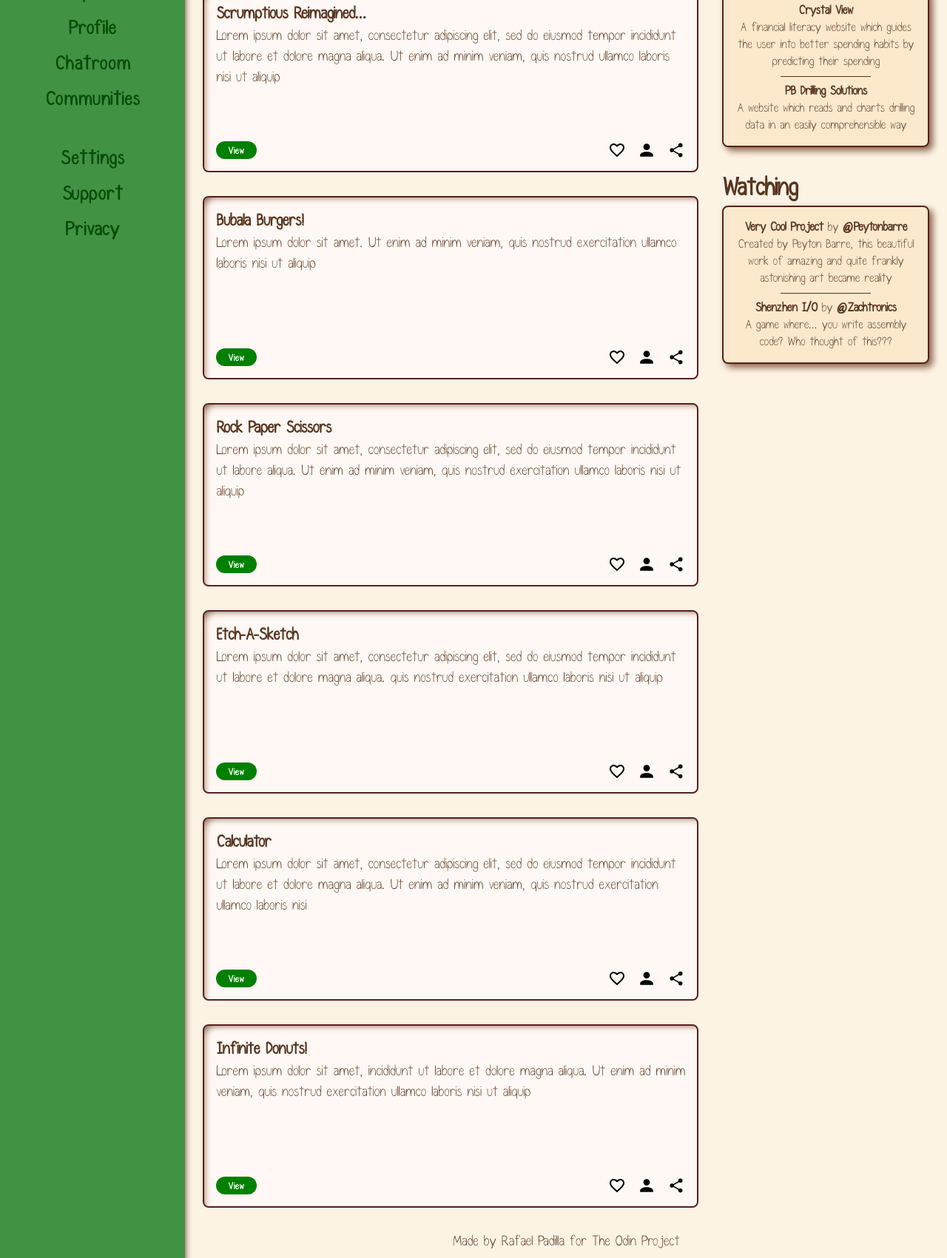
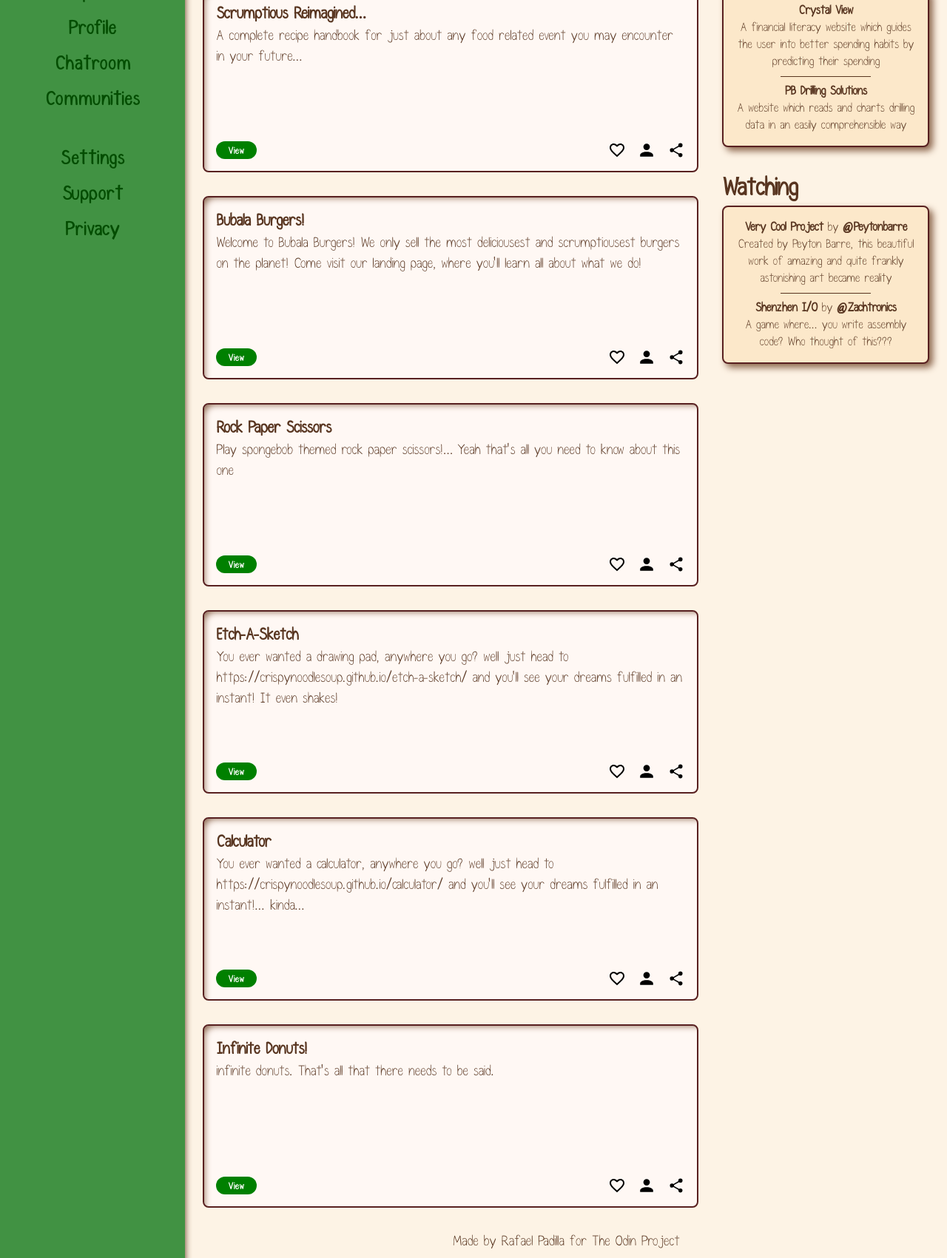
Before and after one commit to crispynoodlesoup/plant-box, a plain HTML site: page index.html in a window 1280 px wide. Shown: the part 246-1947 px from the top of the page at 74% size. Drawn offline with Linux system fonts and the light colour scheme.

Commit message:
descriptions... and NOW we're complete!

```diff
--- a/index.html
+++ b/index.html
@@ -62,9 +62,7 @@
                 <div class=" card">
                     <div class="card-text">
                         <h2>Scrumptious Reimagined...</h2>
-                        <p>Lorem ipsum dolor sit amet, consectetur adipiscing elit, sed do eiusmod tempor incididunt ut
-                            labore et dolore magna aliqua. Ut enim ad minim veniam, quis nostrud ullamco
-                            laboris nisi ut aliquip
+                        <p>A complete recipe handbook for just about any food related event you may encounter in your future...
                         </p>
                     </div>
                     <div class="button-row">
@@ -78,8 +76,7 @@
                 <div class=" card">
                     <div class="card-text">
                         <h2>Bubala Burgers!</h2>
-                        <p>Lorem ipsum dolor sit amet. Ut enim ad minim veniam, quis nostrud exercitation ullamco
-                            laboris nisi ut aliquip
+                        <p>Welcome to Bubala Burgers! We only sell the most deliciousest and scrumptiousest burgers on the planet! Come visit our landing page, where you'll learn all about what we do!
                         </p>
                     </div>
                     <div class="button-row">
@@ -93,9 +90,7 @@
                 <div class=" card">
                     <div class="card-text">
                         <h2>Rock Paper Scissors</h2>
-                        <p>Lorem ipsum dolor sit amet, consectetur adipiscing elit, sed do eiusmod tempor incididunt ut
-                            labore aliqua. Ut enim ad minim veniam, quis nostrud exercitation ullamco
-                            laboris nisi ut aliquip
+                        <p>Play spongebob themed rock paper scissors!... Yeah that's all you need to know about this one
                         </p>
                     </div>
                     <div class="button-row">
@@ -109,9 +104,7 @@
                 <div class=" card">
                     <div class="card-text">
                         <h2>Etch-A-Sketch</h2>
-                        <p>Lorem ipsum dolor sit amet, consectetur adipiscing elit, sed do eiusmod tempor incididunt ut
-                            labore et dolore magna aliqua. quis nostrud exercitation ullamco
-                            laboris nisi ut aliquip
+                        <p>You ever wanted a drawing pad, anywhere you go? well just head to https://crispynoodlesoup.github.io/etch-a-sketch/ and you'll see your dreams fulfilled in an instant! It even shakes!
                         </p>
                     </div>
                     <div class="button-row">
@@ -125,9 +118,7 @@
                 <div class=" card">
                     <div class="card-text">
                         <h2>Calculator</h2>
-                        <p>Lorem ipsum dolor sit amet, consectetur adipiscing elit, sed do eiusmod tempor incididunt ut
-                            labore et dolore magna aliqua. Ut enim ad minim veniam, quis nostrud exercitation ullamco
-                            laboris nisi
+                        <p>You ever wanted a calculator, anywhere you go? well just head to https://crispynoodlesoup.github.io/calculator/ and you'll see your dreams fulfilled in an instant!... kinda...
                         </p>
                     </div>
                     <div class="button-row">
@@ -141,9 +132,7 @@
                 <div class=" card">
                     <div class="card-text">
                         <h2>Infinite Donuts!</h2>
-                        <p>Lorem ipsum dolor sit amet, incididunt ut
-                            labore et dolore magna aliqua. Ut enim ad minim veniam, quis nostrud exercitation ullamco
-                            laboris nisi ut aliquip
+                        <p>infinite donuts. That's all that there needs to be said.
                         </p>
                     </div>
                     <div class="button-row">
```
